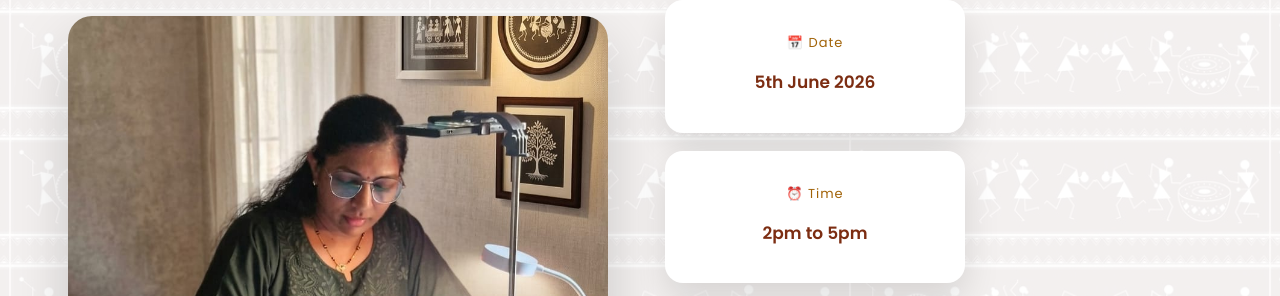
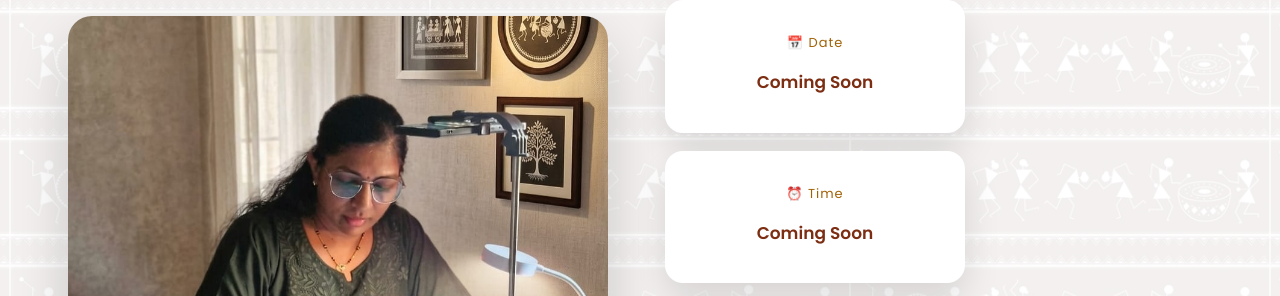
Before and after one commit to avgeek15E/warliworkshop, a React (Vite) app in the folder frontend/: page / in a window 1280 px wide. Shown: the part 339-635 px from the top of the page. Built offline with nearby package versions, Linux system fonts and the light colour scheme.

Commit message:
date update

```diff
--- a/frontend/src/components/Hero.jsx
+++ b/frontend/src/components/Hero.jsx
@@ -27,13 +27,13 @@ function Hero() {
           <div className="hero-info-card">
             <p className="card-label">📅 Date</p>
 
-            <p className="card-value">5th June 2026</p>
+            <p className="card-value">Coming Soon</p>
           </div>
 
           <div className="hero-info-card">
             <p className="card-label">⏰ Time</p>
 
-            <p className="card-value">2pm to 5pm</p>
+            <p className="card-value">Coming Soon</p>
           </div>
 
           <div className="hero-info-card highlight-card">
```
